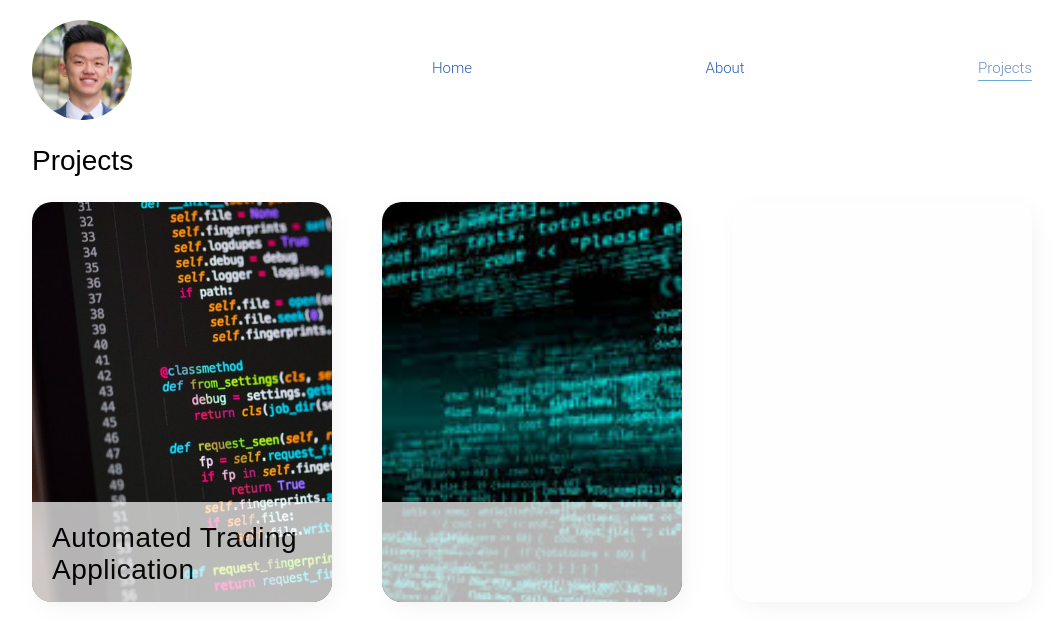
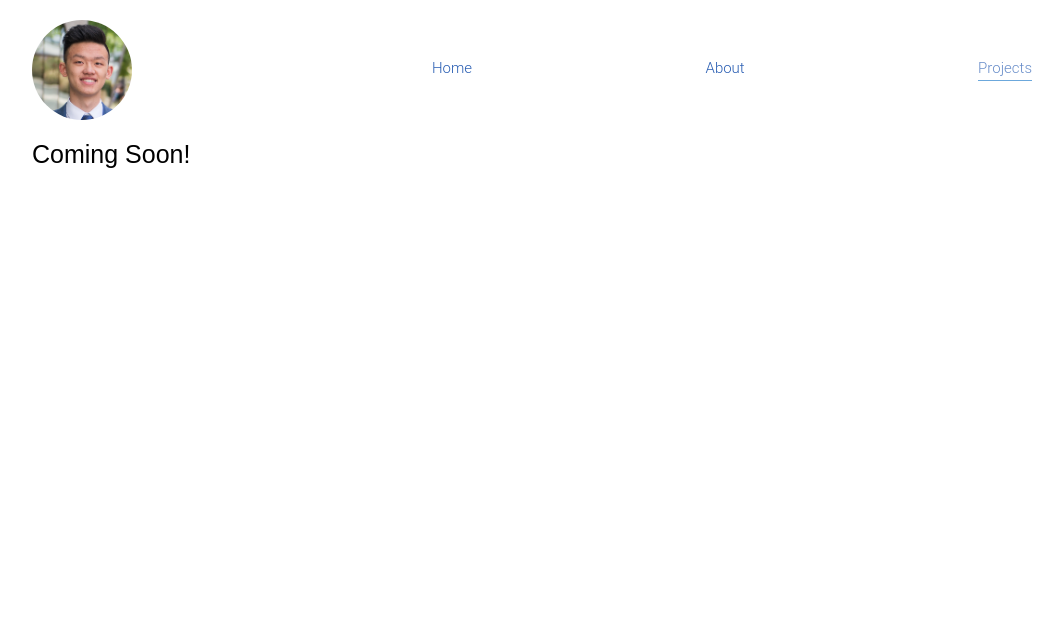
Before and after one commit to jerry-jiao/personal-website, a Jekyll site: the page built from projects.html, in a window 1280 px wide. Shown: the top 641 px of the page, without its empty margins (108-1170 px from the left). Built offline with Jekyll 4.4.1, drawn with Linux system fonts in a browser that asks for light colours; some web fonts are replaced.

Commit message:
coming soon

```diff
--- a/projects.html
+++ b/projects.html
@@ -3,6 +3,8 @@
 title: Projects
 showpic: true
 ---
+<h2>Coming Soon!</h2>
+<div style="display: none">
 <h1 class="projects-title">Projects</h1>
 <div class="projects row-container">
   <div class="project-boxes content-box">
@@ -21,3 +23,4 @@
 
   </div>
 </div>
+</div>
```
Also changed, not shown: about.html (+3 -6 lines), 5 other files.
